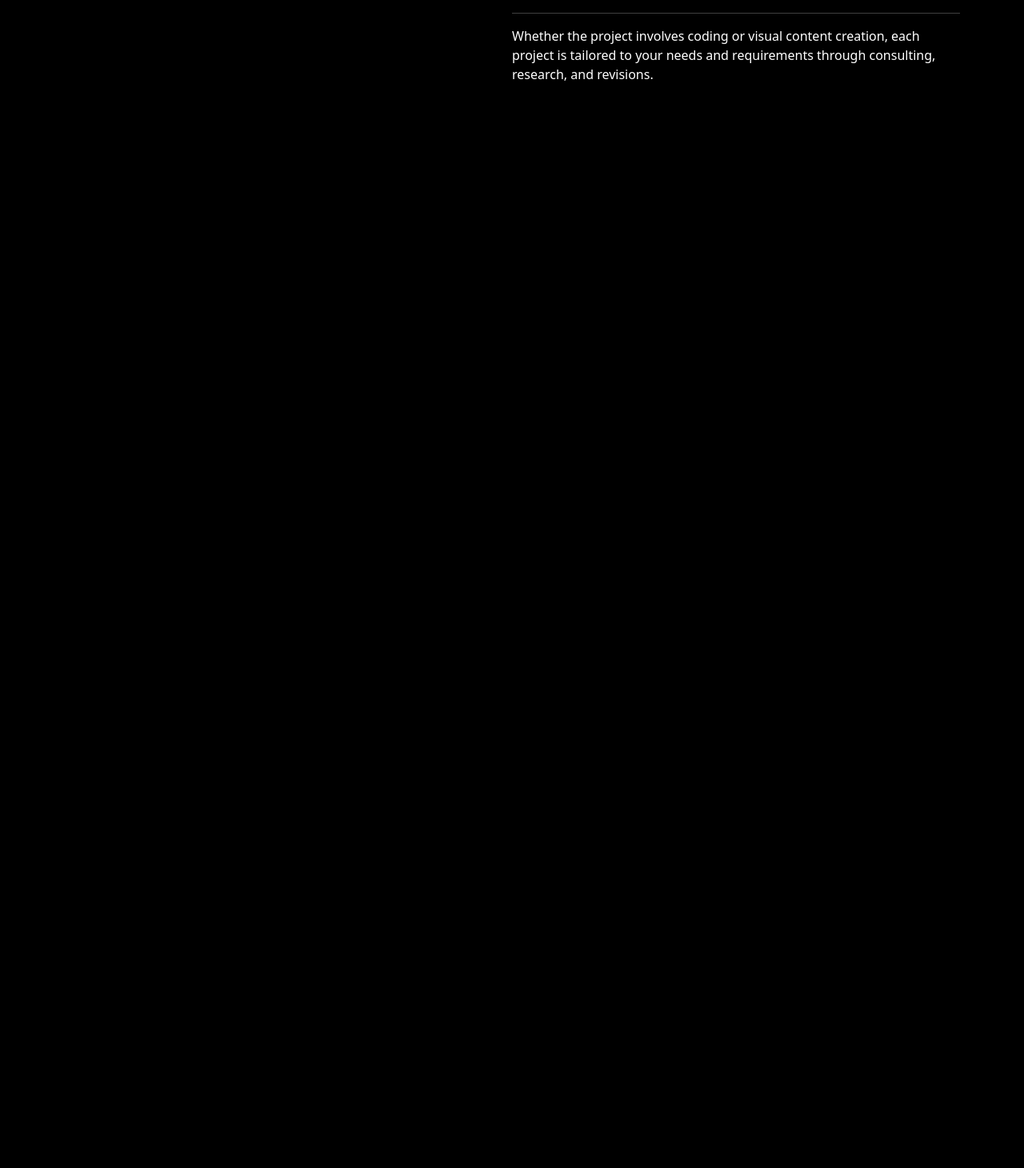
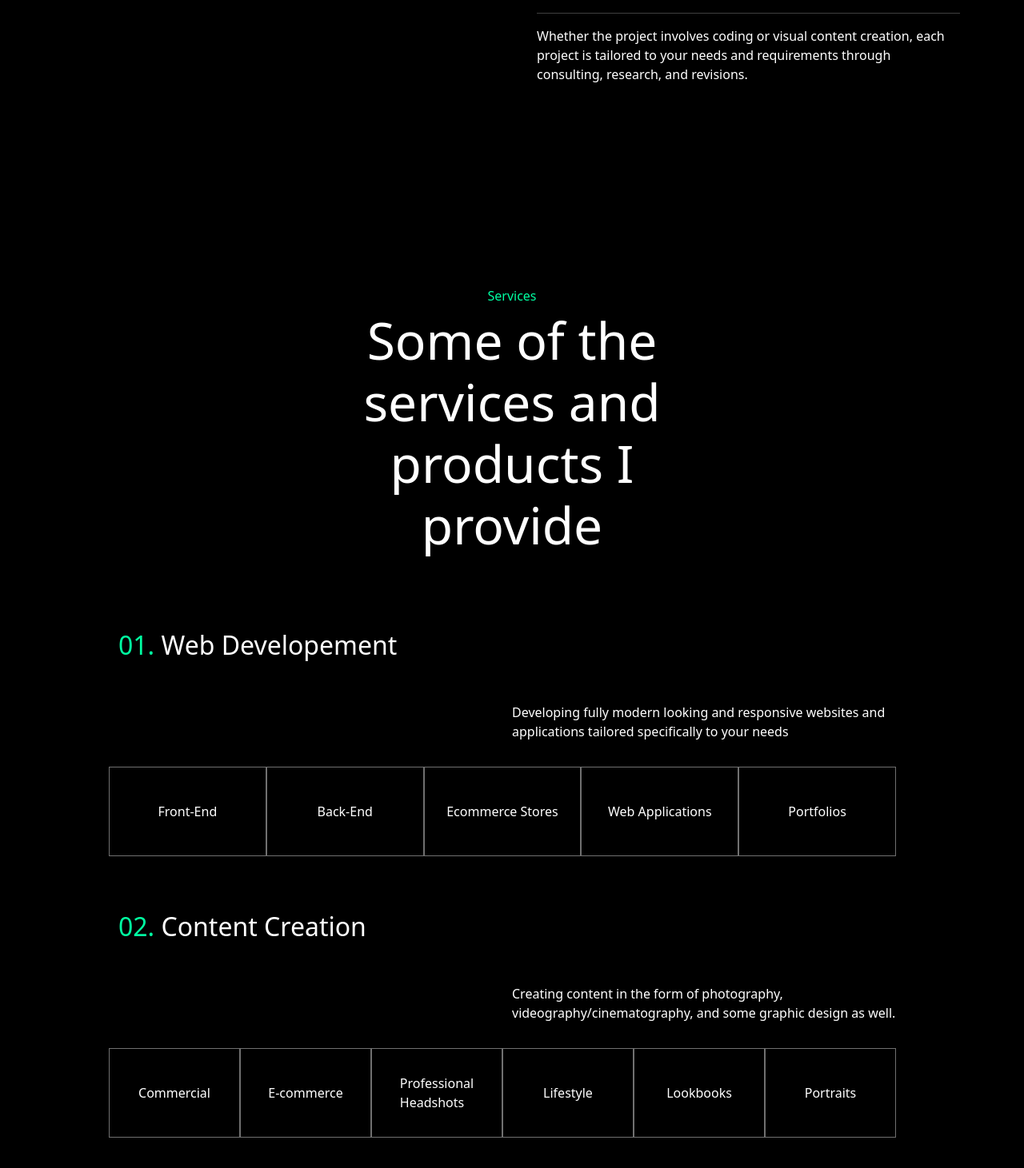
Before and after one commit to ShaneAzania/shane_christie_portfolio, a React (Create React App) app: page / in a window 1280 px wide. Shown: the part 1319-2780 px from the top of the page at 80% size. Before the commit the page ends 1600 px from the top, so only its background shows below. Built offline with nearby package versions, Linux system fonts and the light colour scheme.

Commit message:
services section

```diff
--- a/src/App.scss
+++ b/src/App.scss
@@ -1,14 +1,17 @@
 @import '~bootstrap/scss/bootstrap';
 
 * {
-	//vars
+	// variable
 	--color-1: #000;
 	--color-2: #707070;
 	--color-2-dark: #424242;
 	--color-3: #ffffff;
-	--color-4: #00ff80;
+	--color-4: #00ffa2;
 
 	--body-padding: 5em;
+
+	// debugging
+	// border: red solid 1px !important;
 
 	// styles
 	box-sizing: border-box;
@@ -18,7 +21,6 @@
 		background-color: #000;
 		color: var(--color-3);
 	}
-
 	a {
 		text-decoration: none;
 		color: var(--color-3);
@@ -28,10 +30,13 @@
 			color: var(--color-2);
 		}
 	}
-	// p {
-	// 	text-indent: 1em;
-	// }
-
+	h1 {
+		font-size: 1em;
+		color: var(--color-4);
+	}
+	h2 {
+		font-size: 4em;
+	}
 	section {
 		padding: var(--body-padding);
 	}
@@ -68,4 +73,15 @@
 		@include button-color-2;
 		@include btn-outline;
 	}
+
+	// bootstrap overwrites
+	.container-fluid {
+		padding: var(--body-padding);
+	}
+	.row {
+		padding: 0;
+	}
+	.col{
+		padding: 0;
+	}
 }
--- a/src/components/about/about.styles.scss
+++ b/src/components/about/about.styles.scss
@@ -5,22 +5,15 @@ section#about.about {
 	width: 100%;
 
 	.text-box {
-		display: inline-block;
 		position: relative;
-		width: 50%;
 
 		&:first-of-type {
-			top: 5em;
+			padding-top: 5em;
 		}
 		&:nth-of-type(2) {
 			display: flex;
 			align-items: flex-end;
-			bottom: 5em;
-		}
-
-		h1.title {
-			font-size: 1em;
-			color: var(--color-4);
+			padding-bottom: 5em;
 		}
 	}
 }
--- a/src/components/navigation/nav.styles.scss
+++ b/src/components/navigation/nav.styles.scss
@@ -4,6 +4,7 @@ nav.nav {
 	justify-content: space-between;
 
 	position: fixed;
+	z-index: 10;
 
 	width: 100%;
 	padding: 0.8em;
--- /dev/null
+++ b/src/components/services_/services.jsx
@@ -0,0 +1,64 @@
+import React from 'react';
+import './services.styles.scss';
+
+const Services = () => {
+	return (
+		<section id='services' className='container-fluid'>
+			<div className='title-box row'>
+				<div>
+					<h1 className='title'>Services</h1>
+					<h2 className='sub-title'>Some of the services and products I provide</h2>
+				</div>
+			</div>
+
+			<div className='services-container container-fluid'>
+				<div className='service row'>
+					<div className='service-name col-12 col-md-6 p-0'>
+						<span className='service-number'>01.</span> Web Developement
+					</div>
+					<div className='service-description col-12 col-md-6'>
+						<p>
+							Developing fully modern looking and responsive websites and applications tailored
+							specifically to your needs
+						</p>
+					</div>
+
+					<div className='service-skills col-12 row'>
+						<div className='skill col'>Front-End</div>
+						<div className='skill col'>Back-End</div>
+						<div className='skill col'>Ecommerce Stores</div>
+						<div className='skill col'>Web Applications</div>
+						<div className='skill col'>Portfolios</div>
+					</div>
+				</div>
+
+				<div className='service row'>
+					<div className='service-name col-12 col-md-6 p-0'>
+						<span className='service-number'>02.</span> Content Creation
+					</div>
+					<div className='service-description col-12 col-md-6'>
+						<p>
+							Creating content in the form of photography, videography/cinematography, and some
+							graphic design as well.
+						</p>
+					</div>
+
+					<div className='service-skills col-12 row'>
+						<div className='skill col'>Commercial</div>
+						<div className='skill col'>E-commerce</div>
+						<div className='skill col'>
+							Professional
+							<br />
+							Headshots
+						</div>
+						<div className='skill col'>Lifestyle</div>
+						<div className='skill col'>Lookbooks</div>
+						<div className='skill col'>Portraits</div>
+					</div>
+				</div>
+			</div>
+		</section>
+	);
+};
+
+export default Services;
--- /dev/null
+++ b/src/components/services_/services.styles.scss
@@ -0,0 +1,33 @@
+section#services {
+	.title-box {
+		text-align: center;
+		> div {
+			width: 50%;
+			margin: auto;
+		}
+	}
+	.services-container {
+		.service {
+			margin-bottom: 4em;
+			.service-name {
+				font-size: 2em;
+
+				.service-number {
+					color: var(--color-4);
+				}
+			}
+			.service-description {
+				padding: 6em 0 1em 0;
+			}
+			.service-skills {
+				.skill {
+					display: flex;
+					justify-content: center;
+					align-items: center;
+					border: var(--color-2) solid 1px;
+					height: 7em;
+				}
+			}
+		}
+	}
+}
--- a/src/data/navLinks.js
+++ b/src/data/navLinks.js
@@ -9,8 +9,8 @@ export const navLinks = [
 		type: 'a',
 	},
 	{
-		text: 'Service',
-		to: '/#service',
+		text: 'Services',
+		to: '/#services',
 		type: 'a',
 	},
 	{
--- a/src/routes/home/home.route.jsx
+++ b/src/routes/home/home.route.jsx
@@ -4,12 +4,14 @@ import './home.style.scss';
 // components
 import Hero from '../../components/hero/hero';
 import About from '../../components/about/about';
+import Services from '../../components/services_/services';
 
 const Home = () => {
 	return (
 		<Fragment>
 			<Hero />
-			<About/>
+			<About />
+			<Services />
 		</Fragment>
 	);
 };
```
